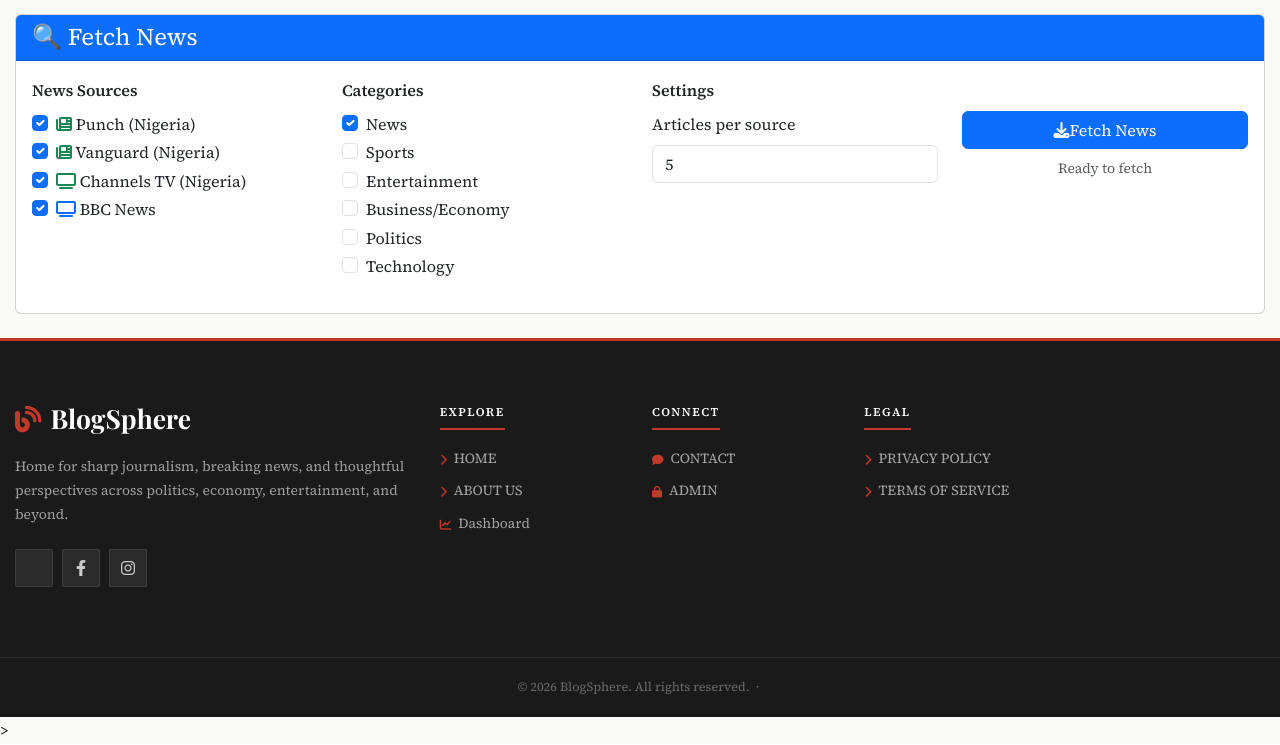
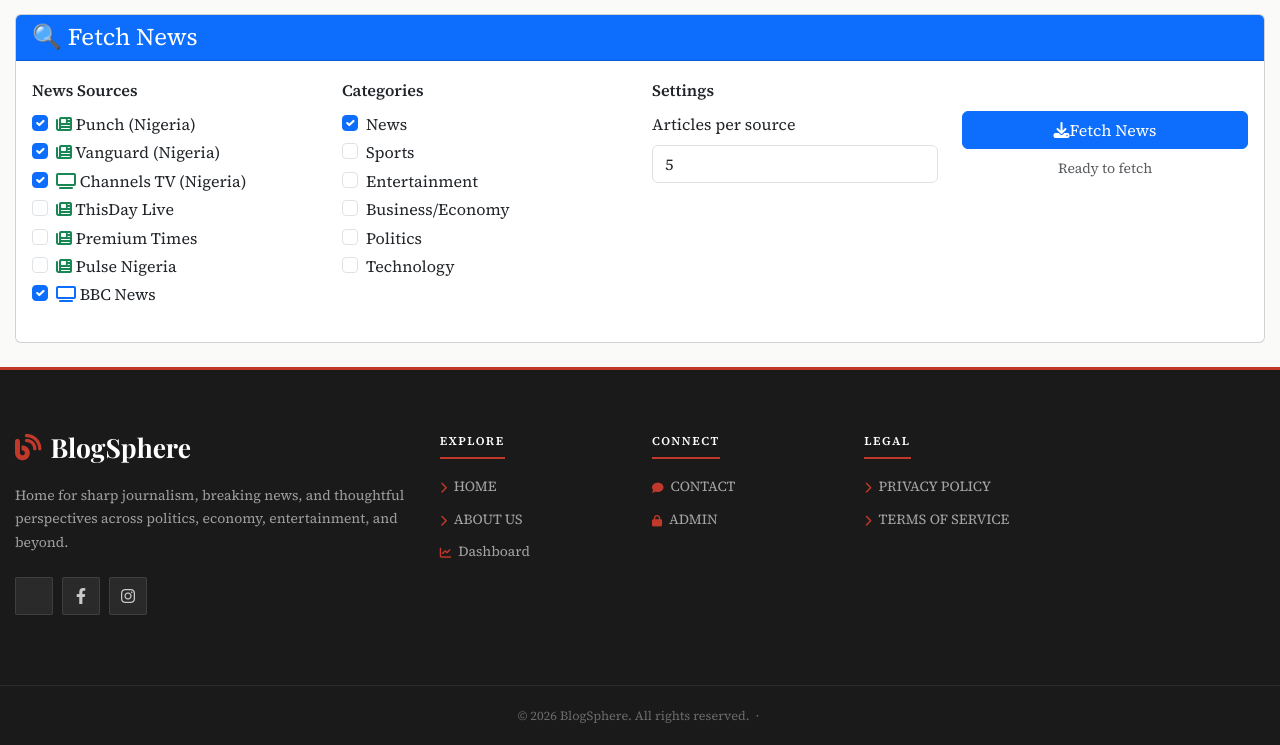
Before and after one commit to Sheddo7/BlogSphere, a Django app: page /dashboard/ in a window 1280 px wide. Shown: the part 362-1107 px from the top of the page. Run offline with Django 5.2, Linux system fonts and the light colour scheme; the visitor is signed in with stand-in values (Sample User, id 1); data that the repository does not hold is empty; parts of the project's set-up code (start-up, migrations or seed data) failed here and were passed over; some libraries are stand-ins or nearby versions.

Commit message:
more news source

```diff
--- a/templates/blog/combined_dashboard.html
+++ b/templates/blog/combined_dashboard.html
@@ -105,6 +105,24 @@
                                     <input class="form-check-input" type="checkbox" name="sources" value="channels" id="sourceChannels" checked>
                                     <label class="form-check-label" for="sourceChannels">
                                         <i class="fas fa-tv text-success"></i> Channels TV (Nigeria)
+                                    </label>
+                                </div>
+                                <div class="form-check">
+                                    <input class="form-check-input" type="checkbox" name="sources" value="thisday" id="sourceThisday">
+                                    <label class="form-check-label" for="sourceThisday">
+                                        <i class="fas fa-newspaper text-success"></i> ThisDay Live
+                                    </label>
+                                </div>
+                                <div class="form-check">
+                                    <input class="form-check-input" type="checkbox" name="sources" value="premiumtimes" id="sourcePremiumtimes">
+                                    <label class="form-check-label" for="sourcePremiumtimes">
+                                        <i class="fas fa-newspaper text-success"></i> Premium Times
+                                    </label>
+                                </div>
+                                <div class="form-check">
+                                    <input class="form-check-input" type="checkbox" name="sources" value="pulse" id="sourcePulse">
+                                    <label class="form-check-label" for="sourcePulse">
+                                        <i class="fas fa-newspaper text-success"></i> Pulse Nigeria
                                     </label>
                                 </div>
                                 <div class="form-check">
```
Also changed, not shown: blog/ai_service.py (+36 -4 lines), templates/blog/enhanced-news-dashboard.html (+18 -0 lines).
